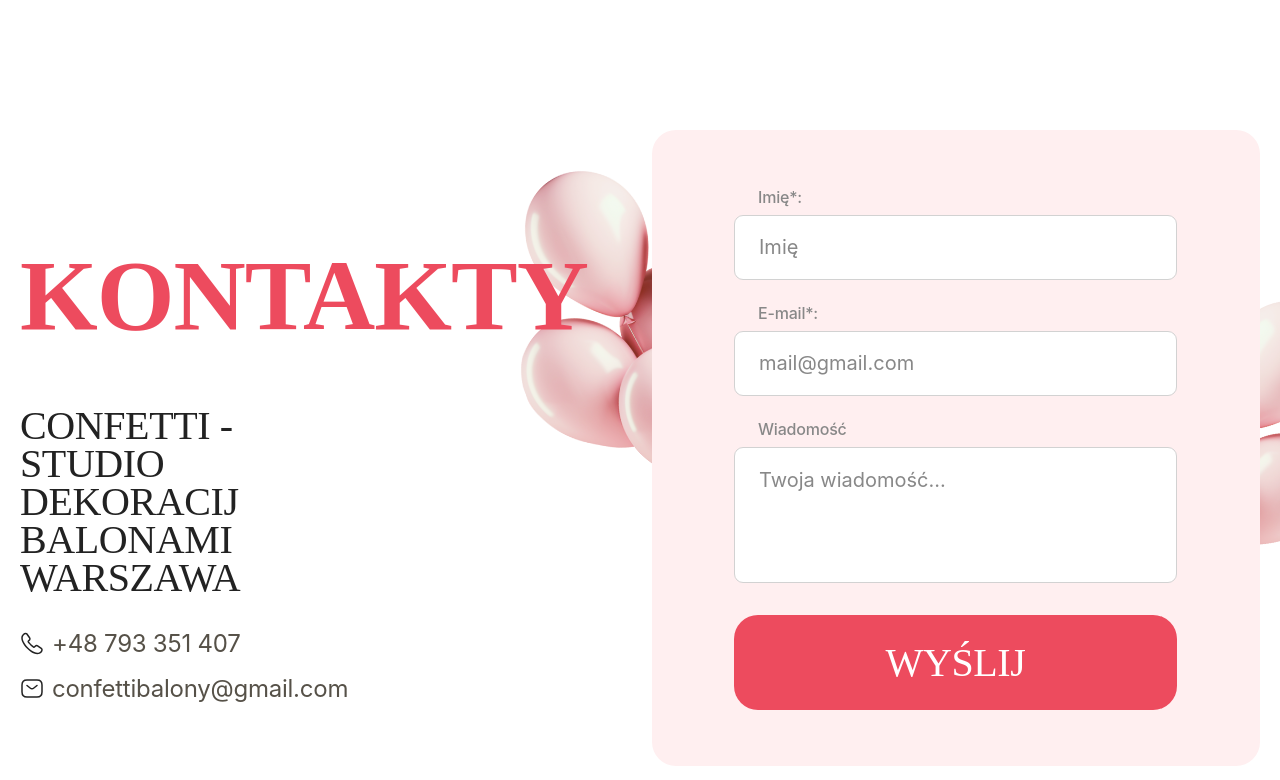
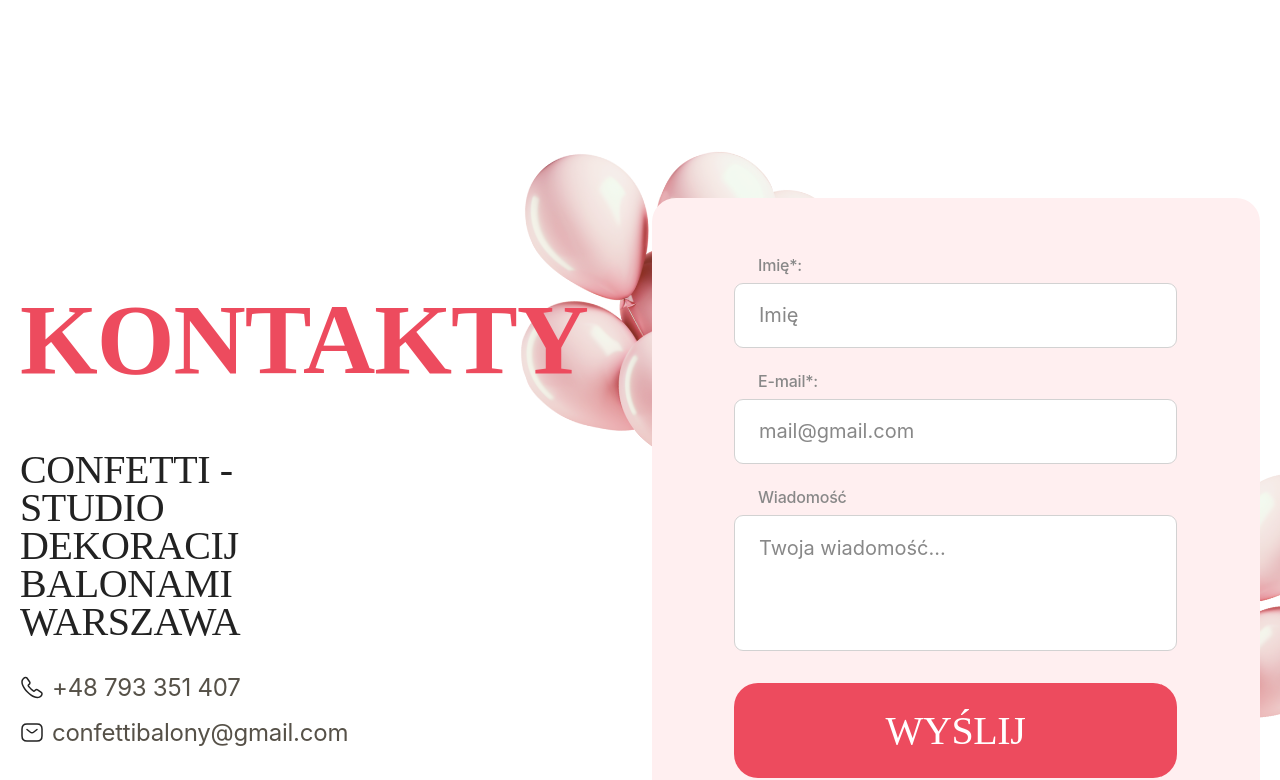
Before and after one commit to Inna-Mykytiuk/confetti, a Next.js app: page / in a window 1280 px wide. Shown: the part 2478-3258 px from the top of the page. Built offline with nearby package versions, Linux system fonts and the light colour scheme; a web font is replaced by a local one.

Commit message:
fix contacts section styles

```diff
--- a/app/components/Contacts/Contacts.css
+++ b/app/components/Contacts/Contacts.css
@@ -1,6 +1,7 @@
 .contacts-section {
   width: 100%;
   margin-top: 124px;
+  margin-bottom: 80px;
 }
 
 .contacts-wrapper {
@@ -81,6 +82,7 @@
   }
   .contacts-section {
     margin-top: 184px;
+    margin-bottom: 80px;
   }
   .contacts-title {
     font-size: 48px;
@@ -102,7 +104,8 @@
 
 @media screen and (min-width: 1280px) {
   .contacts-section {
-    margin-top: 100px;
+    margin-top: 200px;
+    margin-bottom: 100px;
   }
 
   .contacts-title {
--- a/app/ui/SubmitForm/SubmitForm.css
+++ b/app/ui/SubmitForm/SubmitForm.css
@@ -1,6 +1,6 @@
 .wrapper {
   position: relative;
-  margin: 32px 0 80px 0;
+  margin: 32px 0 0px 0;
 }
 
 .form {
@@ -153,7 +153,7 @@ input.errorBcg {
     width: 460px;
     height: 469px;
     transform: rotate(-45deg);
-    top: -45px;
+    top: -130px;
     left: -200px;
   }
 
@@ -162,7 +162,13 @@ input.errorBcg {
     height: 390px;
     transform: rotate(9deg);
 
-    bottom: 145px;
+    bottom: 40px;
     right: -125px;
   }
 }
+
+@media screen and (min-width: 1280px) {
+.wrapper {
+  margin: 0;
+}
+}
```
